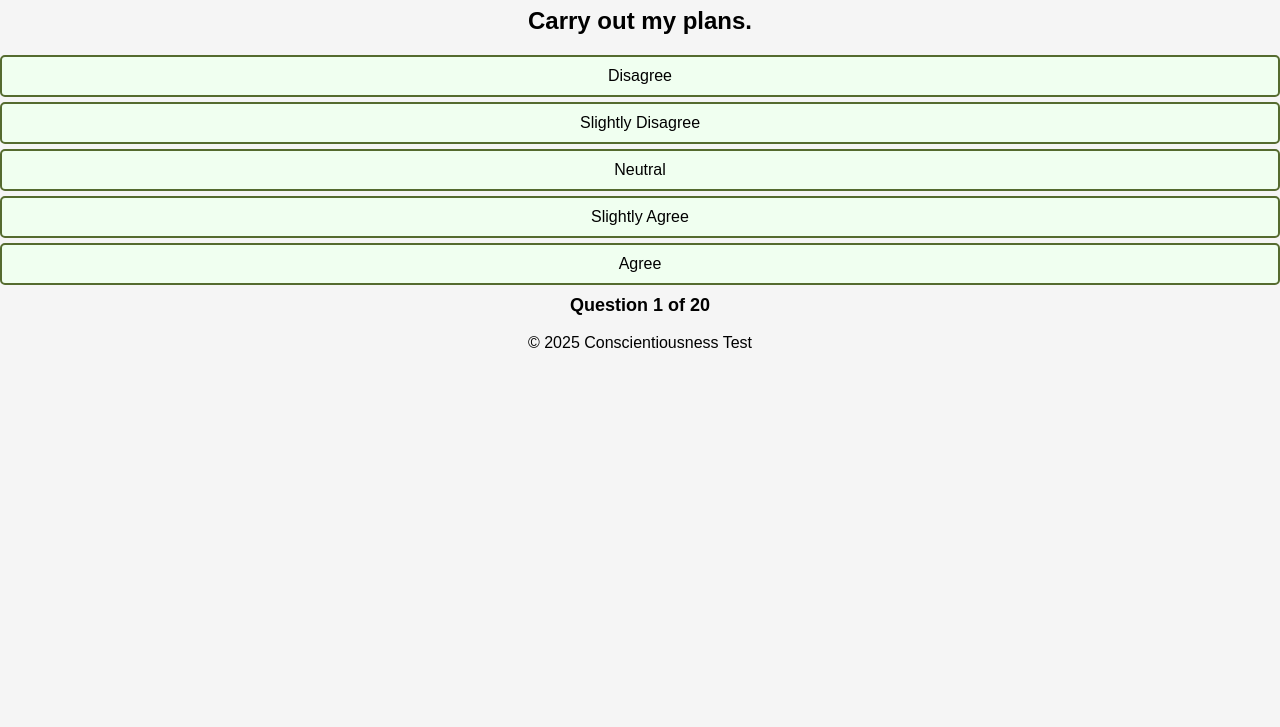
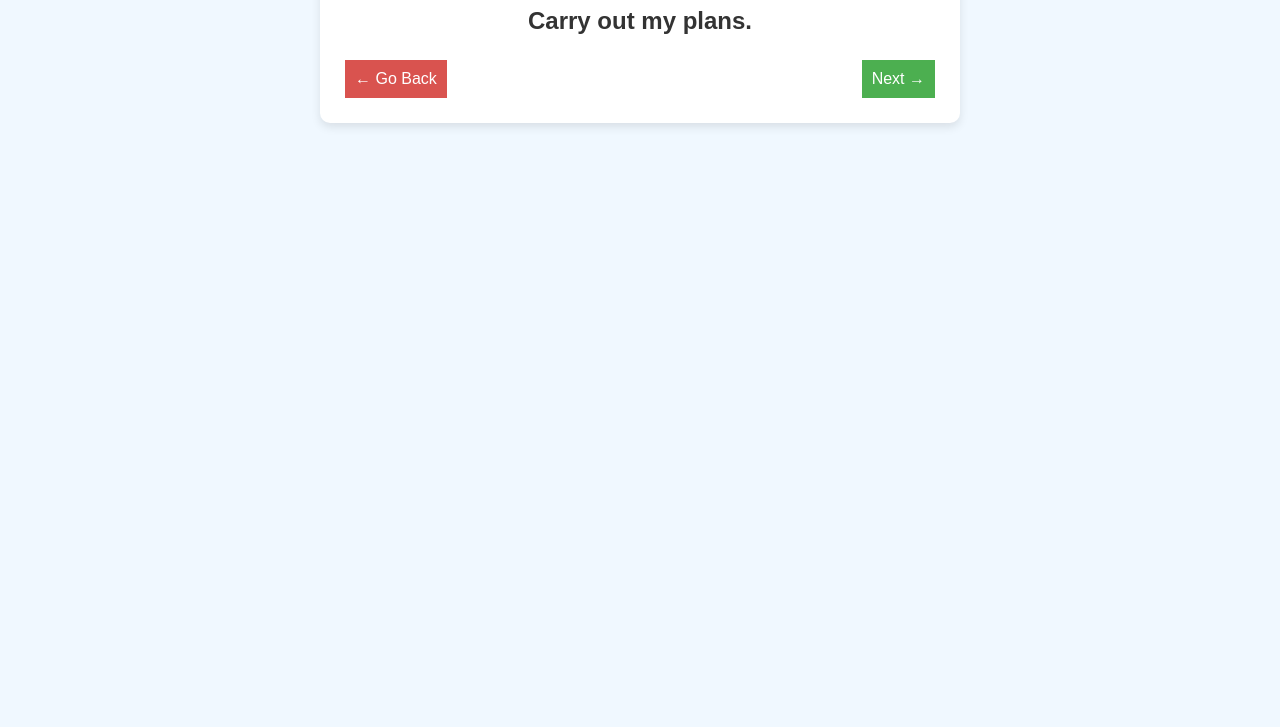
Before and after one commit to da-kastle/code-mexamonki, a plain HTML site: page test.html in a window 1280 px wide. Shown: the part 73-800 px from the top of the page. Drawn offline with Linux system fonts and the light colour scheme.

Commit message:
Update test.html

```diff
--- a/test.html
+++ b/test.html
@@ -1,32 +1,29 @@
 <!DOCTYPE html>
 <html lang="en">
 <head>
-  <meta charset="UTF-8" />
-  <meta name="viewport" content="width=device-width, initial-scale=1.0" />
-  <title>Conscientiousness Assessment</title>
-  <link rel="stylesheet" href="style.css" />
-  <script defer src="script.js"></script>
+    <meta charset="UTF-8">
+    <meta name="viewport" content="width=device-width, initial-scale=1.0">
+    <title>Conscientiousness Test</title>
+    <style>
+        body { font-family: Arial, sans-serif; text-align: center; background-color: #f0f8ff; color: #333; }
+        .container { max-width: 600px; margin: 40px auto; background: #fff; padding: 20px; border-radius: 10px; box-shadow: 0 4px 10px rgba(0,0,0,0.1); }
+        button { padding: 10px; margin: 5px; border: none; cursor: pointer; font-size: 16px; }
+        .nav-buttons { display: flex; justify-content: space-between; }
+        .back-btn { background-color: #d9534f; color: white; }
+        .next-btn { background-color: #4CAF50; color: white; }
+    </style>
 </head>
 <body>
-  <header>
-    <h1>Conscientiousness Assessment</h1>
-  </header>
-  <main>
+
+<div class="container">
     <h2 id="question-text"></h2>
-    <div class="button-container">
-      <button onclick="selectAnswer(1)">Disagree</button>
-      <button onclick="selectAnswer(2)">Slightly Disagree</button>
-      <button onclick="selectAnswer(3)">Neutral</button>
-      <button onclick="selectAnswer(4)">Slightly Agree</button>
-      <button onclick="selectAnswer(5)">Agree</button>
+    <div id="answers"></div>
+    <div class="nav-buttons">
+        <button class="back-btn" onclick="goBack()">← Go Back</button>
+        <button class="next-btn" onclick="nextQuestion()">Next →</button>
     </div>
-    <p id="progress">
-      Question <span id="current-question">1</span> of
-      <span id="total-questions"></span>
-    </p>
-  </main>
-  <footer>
-    <p>&copy; 2025 Conscientiousness Test</p>
-  </footer>
+</div>
+
+<script src="script.js"></script>
 </body>
 </html>
```
